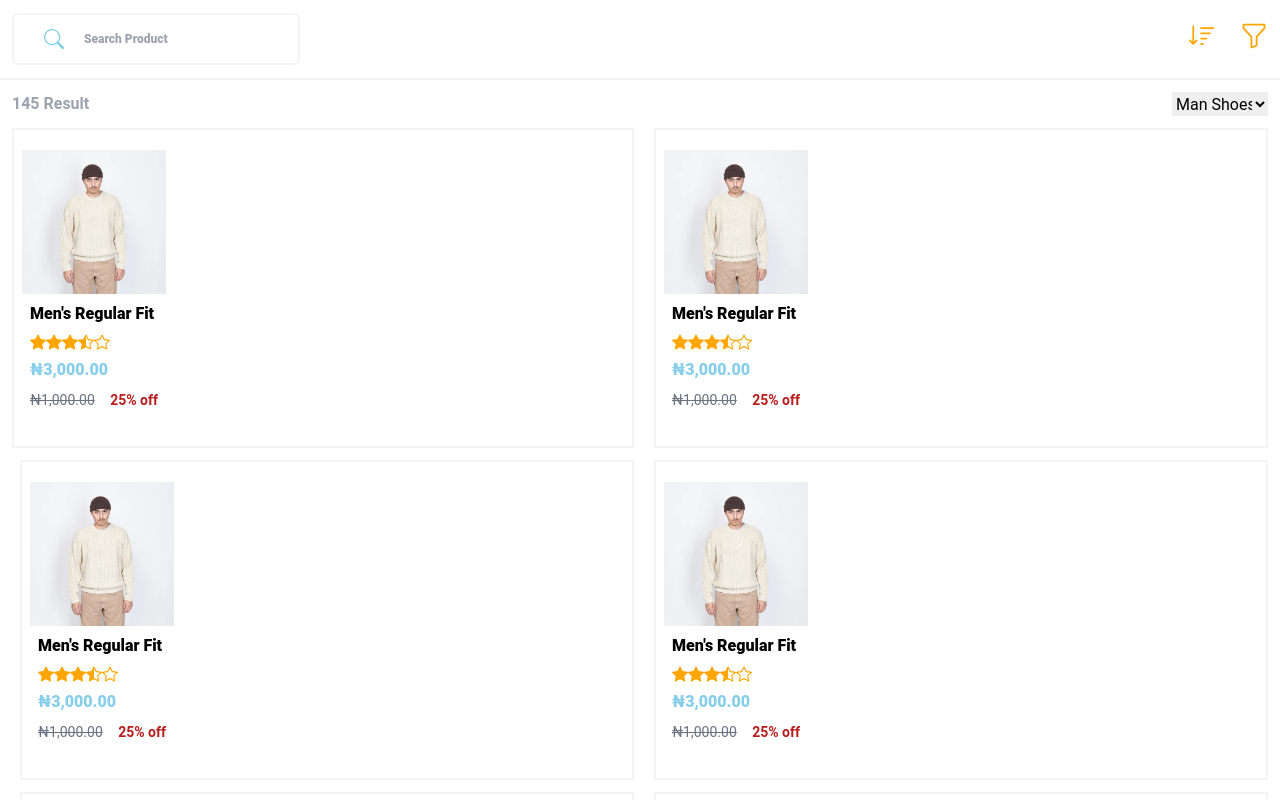
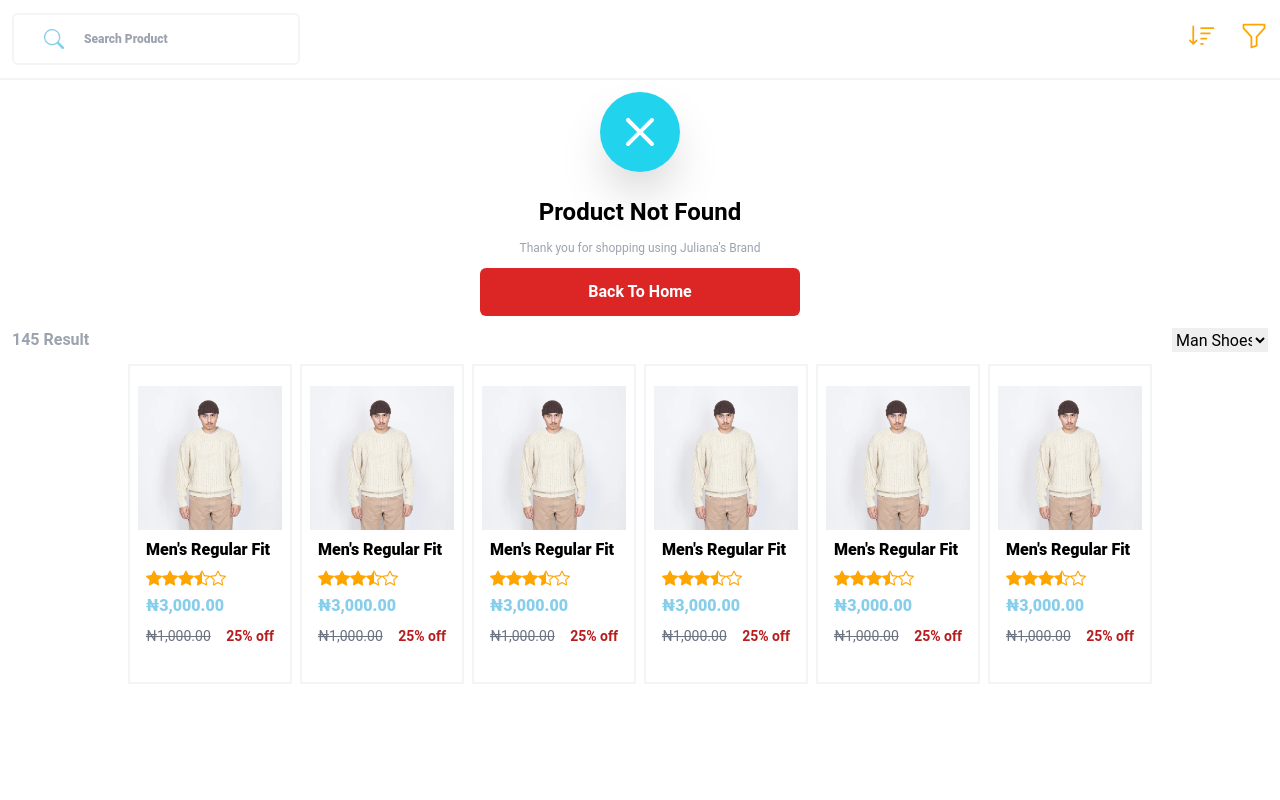
Before and after one commit to Ushie01/E-commerce-Frontend, a React (Create React App) app: page /SearchResult in a window 1280 px wide. Shown: the top 800 px of the page. Built offline with nearby package versions, Linux system fonts and the light colour scheme.

Commit message:
ErrorMsgPage Completion

```diff
--- a/src/components/Button.js
+++ b/src/components/Button.js
@@ -1,7 +1,7 @@
 const Button = ({text}) => {
     return (
         <>
-            <button className="w-full rounded-md h-16 w-96 m-2 bg-red-600 text-white m-auto text-xl font-bold">
+            <button className="rounded-md h-12 w-80 bg-red-600 text-white m-auto text-md font-bold">
                 {text}
             </button>
         </>
--- /dev/null
+++ b/src/components/pages/Explore/ErrorMsgPage.js
@@ -0,0 +1,21 @@
+import Button from './../../../components/Button';
+import x from './../../../assets/x.svg';
+
+const ErrorMsgPage = () => {
+    return (
+      <div className="flex flex-col items-center justify-center space-y-3">
+        <div className="flex m-3 h-20 text-3xl bg-cyan-400 w-20 shadow-2xl rounded-full">
+          <img src={x} alt={x} className="m-auto h-16 w-16" />
+        </div>
+        <p className="font-bold text-2xl">Product Not Found</p>
+        <p className="text-xs text-gray-400">
+          Thank you for shopping using Juliana's Brand
+        </p>
+        <div className="flex items-center justify-center">
+          <Button text="Back To Home" />
+        </div>
+      </div>
+    );
+}
+
+export default ErrorMsgPage;
--- a/src/components/pages/Explore/ErrorPage.js
+++ /dev/null
@@ -1,9 +0,0 @@
-const ErrorPage = () => {
-    return (
-        <div>
-
-        </div>
-    )
-}
-
-export default ErrorPage;
--- a/src/components/pages/Explore/SearchResult.js
+++ b/src/components/pages/Explore/SearchResult.js
@@ -3,7 +3,7 @@ import sort from '../../../assets/sort-down.svg';
 import funnel from '../../../assets/funnel.svg';
 import SaleSection from '../Home/SaleSection';
 import Shirt2 from './../../../assets/1.webp';
-
+import ErrorMsgPage from './ErrorMsgPage';
 
 const men = [
   {
@@ -36,6 +36,7 @@ const SearchResult = () => {
     return (
       <div>
         <Navbar love={sort} notificationBell={funnel} />
+        <ErrorMsgPage />
         <div className="flex flex-row items-center justify-between m-3 ">
           <p className="text-gray-400 font-bold">145 Result</p>
           <select name="" id="" className="w-24 h-6">
@@ -56,7 +57,7 @@ const SearchResult = () => {
           discount={"25% off"}
           star={true}
           deleteBin={false}
-          column={true}
+          column={false}
         />
       </div>
     );
```
